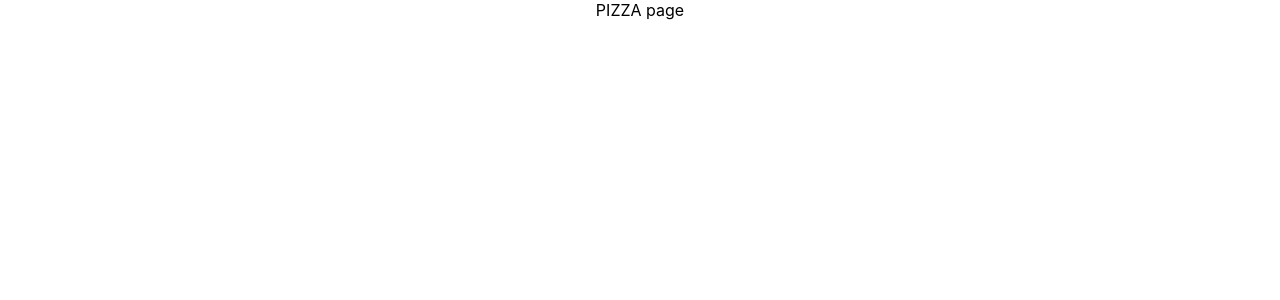
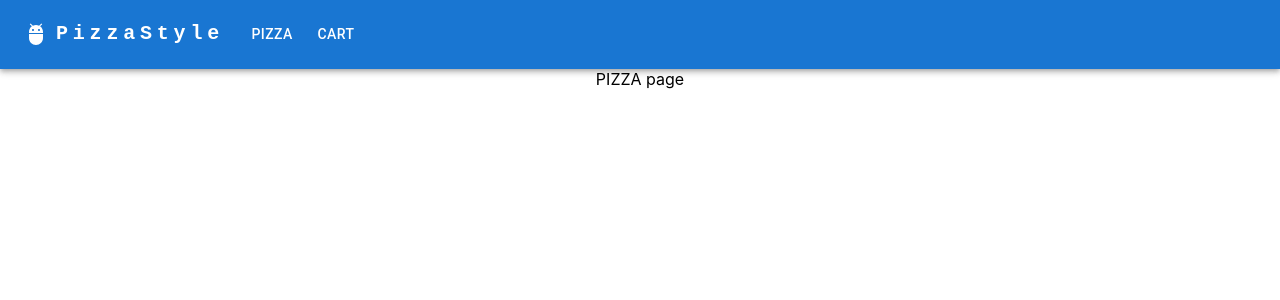
Before and after one commit to jokerav/pizzastyle-softryzen, a React (Create React App) app: page /pizza in a window 1280 px wide. Shown: the top 300 px of the page. Built offline with nearby package versions, Linux system fonts and the light colour scheme; the HTML template or start-up script is replaced by a standard one.

Commit message:
navigation, appBar

```diff
--- a/package.json
+++ b/package.json
@@ -3,6 +3,10 @@
   "version": "0.1.0",
   "private": true,
   "dependencies": {
+    "@emotion/react": "^11.10.6",
+    "@emotion/styled": "^11.10.6",
+    "@mui/icons-material": "^5.11.16",
+    "@mui/material": "^5.12.2",
     "@testing-library/jest-dom": "^5.16.5",
     "@testing-library/react": "^13.4.0",
     "@testing-library/user-event": "^13.5.0",
--- a/src/App.js
+++ b/src/App.js
@@ -1,9 +1,11 @@
 import './App.css';
 import { Route, Routes, Navigate } from "react-router-dom";
+import ResponsiveAppBar from "./components/appBar/appBar";
 
 function App() {
   return (
     <div className="App">
+        <ResponsiveAppBar/>
       <Routes>
           <Route path='/pizza' element={<div>PIZZA page</div>}/>
           <Route path='/cart' element={<div>CART page</div>}/>
--- /dev/null
+++ b/src/components/appBar/appBar.js
@@ -0,0 +1,80 @@
+import * as React from 'react';
+import AppBar from '@mui/material/AppBar';
+import Box from '@mui/material/Box';
+import Toolbar from '@mui/material/Toolbar';
+import Typography from '@mui/material/Typography';
+import Container from '@mui/material/Container';
+import Button from '@mui/material/Button';
+import AdbIcon from '@mui/icons-material/Adb';
+import {useNavigate} from "react-router-dom";
+
+const pages = ['Pizza', 'Cart'];
+
+function ResponsiveAppBar() {
+    const navigate = useNavigate();
+    const [anchorElNav, setAnchorElNav] = React.useState(null);
+    const [anchorElUser, setAnchorElUser] = React.useState(null);
+
+    const handleOpenNavMenu = (event) => {
+        setAnchorElNav(event.currentTarget);
+    };
+    const handleOpenUserMenu = (event) => {
+        setAnchorElUser(event.currentTarget);
+    };
+
+    const handleCloseNavMenu = (e) => {
+        setAnchorElNav(null);
+        console.log(e);
+        if (e.target.innerText === 'PIZZA'){
+            navigate('/pizza')
+        }
+        if (e.target.innerText === 'CART'){
+            navigate('/cart')
+        }
+    };
+
+    const handleCloseUserMenu = () => {
+        setAnchorElUser(null);
+    };
+
+
+    return (
+        <AppBar position="static">
+            <Container maxWidth="xl">
+                <Toolbar disableGutters>
+                    <AdbIcon sx={{display: {xs: 'none', md: 'flex'}, mr: 1}}/>
+                    <Typography
+                        variant="h6"
+                        noWrap
+                        component="a"
+                        href="/"
+                        sx={{
+                            mr: 2,
+                            display: {xs: 'none', md: 'flex'},
+                            fontFamily: 'monospace',
+                            fontWeight: 700,
+                            letterSpacing: '.3rem',
+                            color: 'inherit',
+                            textDecoration: 'none',
+                        }}
+                    >
+                        PizzaStyle
+                    </Typography>
+                    <Box sx={{flexGrow: 1, display: {xs: 'none', md: 'flex'}}}>
+                        {pages.map((page) => (
+                            <Button
+                                key={page}
+                                onClick={e=>handleCloseNavMenu(e)}
+                                sx={{my: 2, color: 'white', display: 'block'}}
+                            >
+                                {page}
+                            </Button>
+                        ))}
+                    </Box>
+                </Toolbar>
+            </Container>
+        </AppBar>
+    );
+}
+
+export default ResponsiveAppBar;
```
Also changed, not shown: 1 other file (tests, documents, lock files or other folders).
